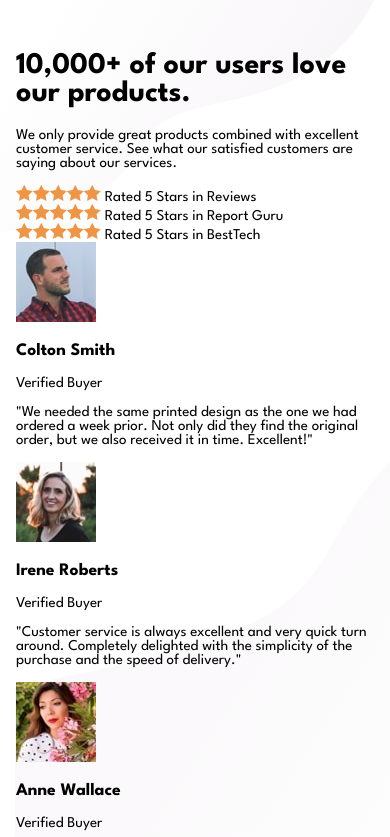
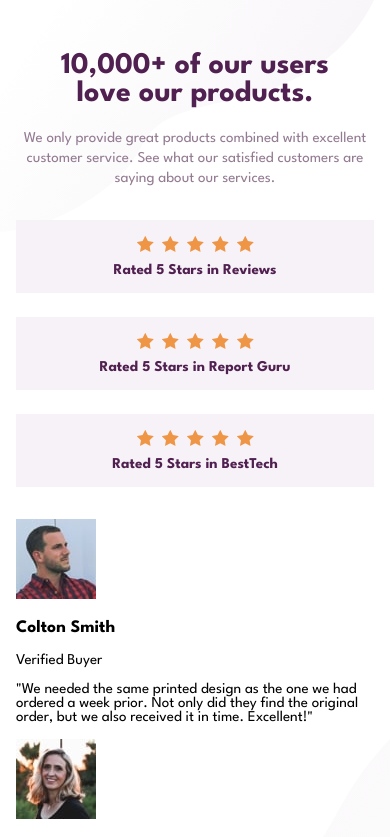
Before and after one commit to phongtran3/FrontEndMentorChallenges, a plain HTML site: page social-proof-section-master/index.html in a window 390 px wide. Shown: the top 837 px of the page. Drawn offline with Linux system fonts and the light colour scheme.

Commit message:
Styled mobile header section

```diff
--- a/social-proof-section-master/index.html
+++ b/social-proof-section-master/index.html
@@ -19,16 +19,16 @@
             </div>
             <div class="header-star-rating">
               <div class="first-rating">
-                <span class="stars"></span>
-                <span>Rated 5 Stars in Reviews</span>
+                <div class="stars"></div>
+                <div>Rated 5 Stars in Reviews</div>
               </div>
               <div class="second-rating">
-                <span class="stars"></span>
-                <span>Rated 5 Stars in Report Guru</span>
+                <div class="stars"></div>
+                <div>Rated 5 Stars in Report Guru</div>
               </div>
               <div class="third-rating">
-                <span class="stars"></span>
-                <span>Rated 5 Stars in BestTech</span>
+                <div class="stars"></div>
+                <div>Rated 5 Stars in BestTech</div>
               </div>
             </div>
           </div>
@@ -74,6 +74,7 @@
             </div>
           </div>
         </div>
+
         <div class="footer">
           <section class="attribution">
             Challenge by
--- a/social-proof-section-master/script.js
+++ b/social-proof-section-master/script.js
@@ -1,5 +1,5 @@
 const starContainers = document.querySelectorAll(".stars");
-const starImage = '<img src="./images/icon-star.svg" alt="star icon" />';
+const starImage = '<img src="./images/icon-star.svg" class="star-icon" alt="star icon" />';
 
 starContainers.forEach((starContainer) => {
   for (let i = 0; i < 5; i++) {
--- a/social-proof-section-master/style.css
+++ b/social-proof-section-master/style.css
@@ -45,10 +45,47 @@ body {
   max-width: 1440px;
 }
 
-.content {
+.content,
+.content-header,
+.header-text {
   margin-bottom: 2rem;
 }
 
+.header-text{
+  text-align: center;
+}
+
+.header-text h1 {
+  color: var(--veryDarkMagenta);
+  padding: 0 2rem;
+}
+
+.header-text p {
+  color: var(--darkGrayishMagenta);
+  line-height: 1.25rem;
+}
+
+.header-star-rating > div {
+  margin-bottom: 1.5rem;
+  text-align: center;
+}
+
+.stars {
+  margin-bottom: .5rem;
+}
+
+.stars img:not(:last-child) {
+  margin-right: 0.5rem;
+}
+
+.first-rating,
+.second-rating,
+.third-rating {
+  color: var(--veryDarkMagenta);
+  font-weight: bold;
+  background-color: var(--lightGrayishMagenta);
+  padding: 1rem 0;
+}
 
 
 .footer {
```
